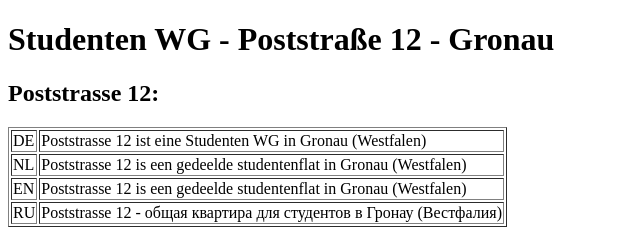
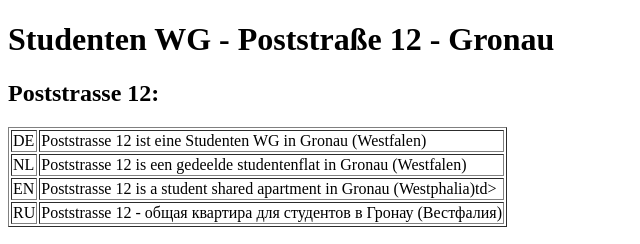
Before and after one commit to masstes/masstes.github.io, a plain HTML site: page index.html in a window 1280 px wide. Shown: the top 244 px of the page, 0-640 px from the left. Drawn offline with Linux system fonts and the light colour scheme.

Commit message:
Update index.html

```diff
--- a/index.html
+++ b/index.html
@@ -14,7 +14,7 @@
 </tr>
 <tr>
 <td>EN</td>
-<td>Poststrasse 12 is een gedeelde studentenflat in Gronau (Westfalen)</td>
+<td>Poststrasse 12 is a student shared apartment in Gronau (Westphalia)td>
 </tr>
 <tr>
 <td>RU</td>
```
